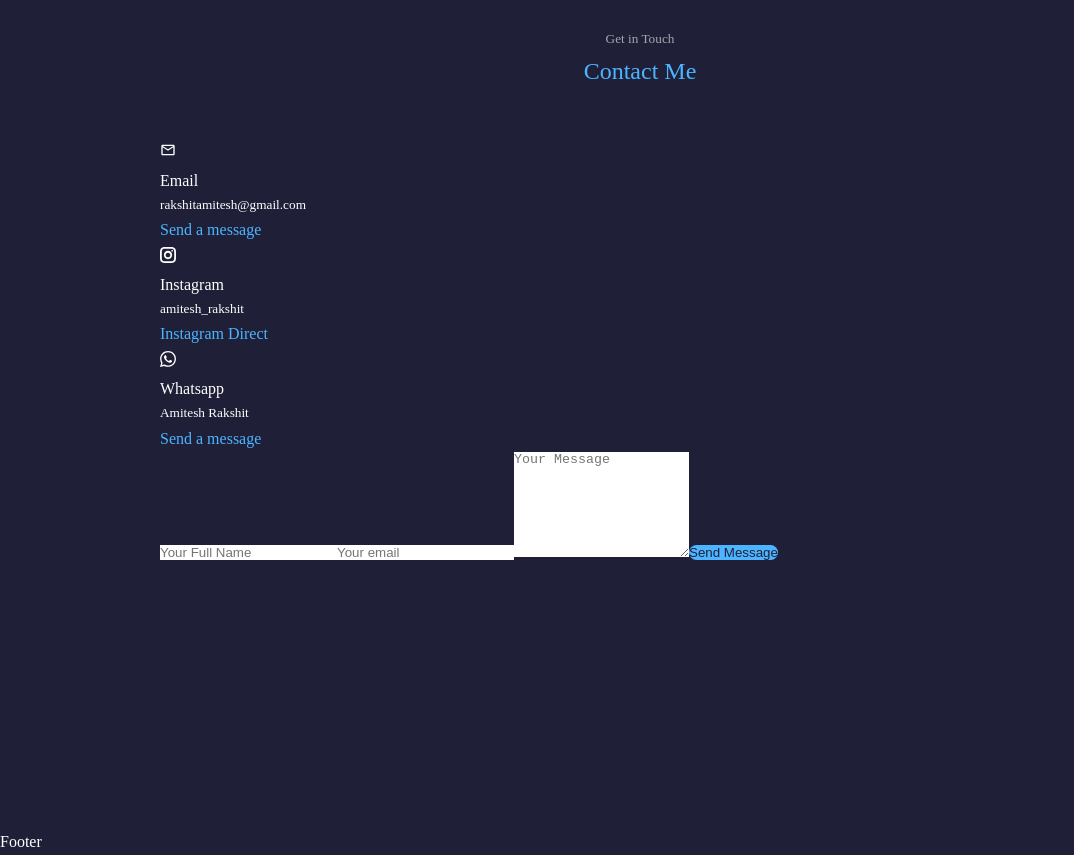
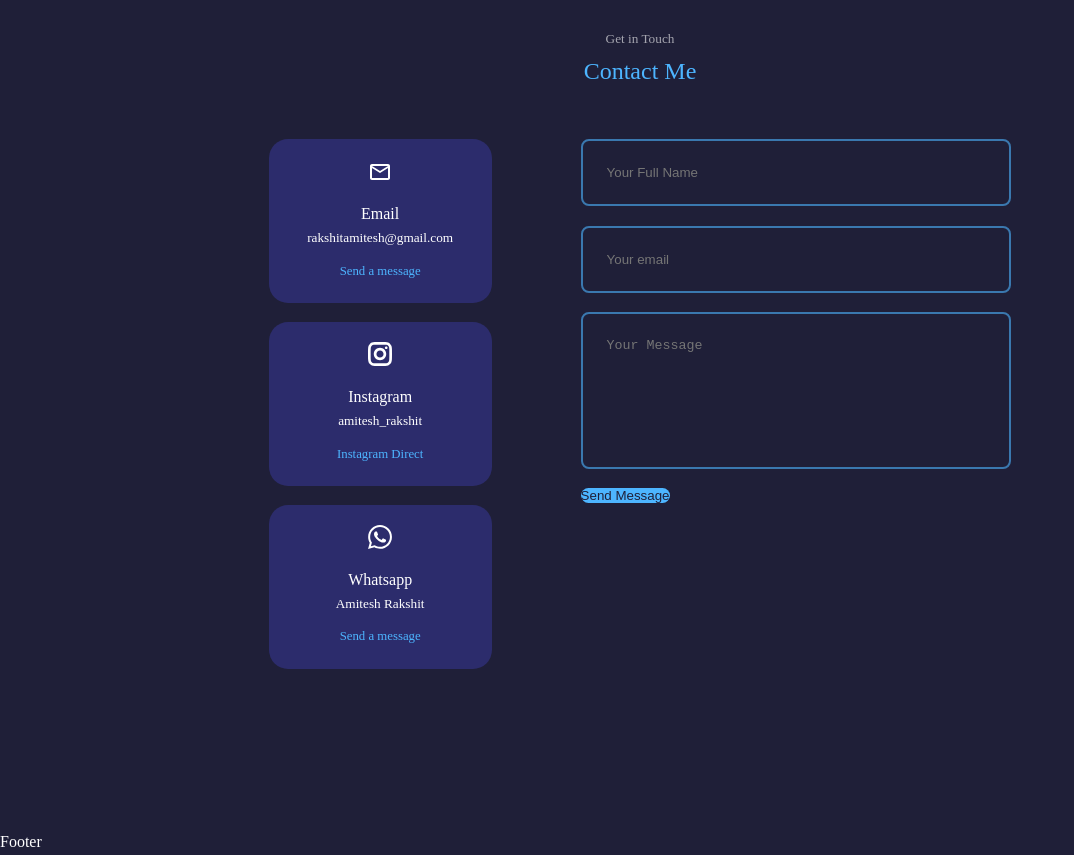
Before and after one commit to Amitesh100/portfolio, a React (Create React App) app: page / in a window 1280 px wide. Shown: the part 5540-6395 px from the top of the page, without its empty margins (0-1074 px from the left). Built offline with nearby package versions, Linux system fonts and the light colour scheme; a web font is replaced by a local one.

Commit message:
css to the contact component

```diff
--- a/src/components/contact/Contact.jsx
+++ b/src/components/contact/Contact.jsx
@@ -13,19 +13,19 @@
       <div className="container contact__container">
         <div className="contact__options">
           <article className="contact__option">
-            <MdOutlineEmail />
+            <MdOutlineEmail className='contact__option-icon' />
             <h4>Email</h4>
             <h5>rakshitamitesh@gmail.com</h5>
             <a href="mailto:rakshitamitesh@gmail.com" target='_blank'>Send a message</a>
           </article>
           <article className="contact__option">
-            <GrInstagram />
+            <GrInstagram className='contact__option-icon' />
             <h4>Instagram</h4>
             <h5>amitesh_rakshit</h5>
             <a href="https://www.instagram.com/amitesh_rakshit/" target='_blank'>Instagram Direct</a>
           </article>
           <article className="contact__option">
-            <ImWhatsapp />
+            <ImWhatsapp className='contact__option-icon' />
             <h4>Whatsapp</h4>
             <h5>Amitesh Rakshit</h5>
             <a href="https://wa.me/+919179295494" target='_blank'>Send a message</a>
--- a/src/components/contact/contact.css
+++ b/src/components/contact/contact.css
@@ -0,0 +1,72 @@
+.container.contact__container {
+   width: 58%;
+   display: grid;
+   grid-template-columns: 30% 58%;
+   gap: 12%;
+}
+
+.contact__options {
+   display: flex;
+   flex-direction: column;
+   gap: 1.2rem;
+}
+
+.contact__option {
+   background: var(--color-bg-variant);
+   padding: 1.2rem;
+   border-radius: 1.2rem;
+   text-align: center;
+   border: 1px solid transparent;
+   transition: var(--transition);
+}
+
+.contact__option:hover {
+   background: transparent;
+   border-color: var(--color-primary-variant);
+}
+
+.contact__option-icon {
+   font-size: 1.5rem;
+   margin-bottom: 0.5rem;
+}
+
+.contact__option a {
+   margin-top: 0.7rem;
+   display: inline-block;
+   font-size: 0.8rem;
+}
+
+/* ========== FORM ========== */
+
+form {
+   display: flex;
+   flex-direction: column;
+   gap: 1.2rem;
+}
+
+input, textarea {
+   width: 100%;
+   padding: 1.5rem;
+   border-radius: 0.5rem;
+   background: transparent;
+   border: 2px solid var(--color-primary-variant);
+   resize: none;
+   color: var(--color-white);
+}
+
+/* =============== MEDIA QUERIES (MEDIUM DEVICES) ============== */
+
+@media screen and (max-width: 1024px) {
+   .container.contact__container {
+      grid-template-columns: 1fr;
+      gap: 2rem;
+   }
+}
+
+/* ============= MEDIA QUERIES (SMALL DEVICES) ============ */
+
+@media screen and (max-width: 600px) {
+   .container.contact__container {
+      width: var(--container-width-sm);
+   }
+}
```
